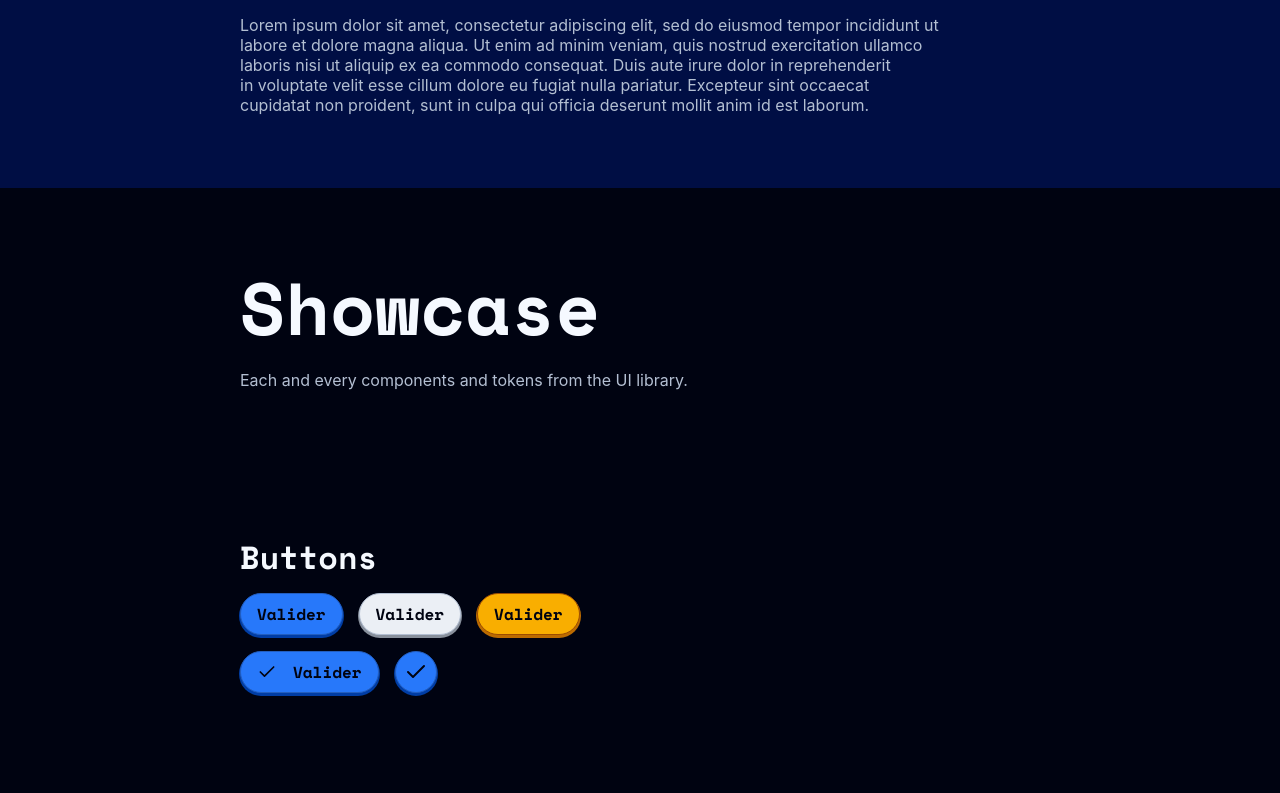
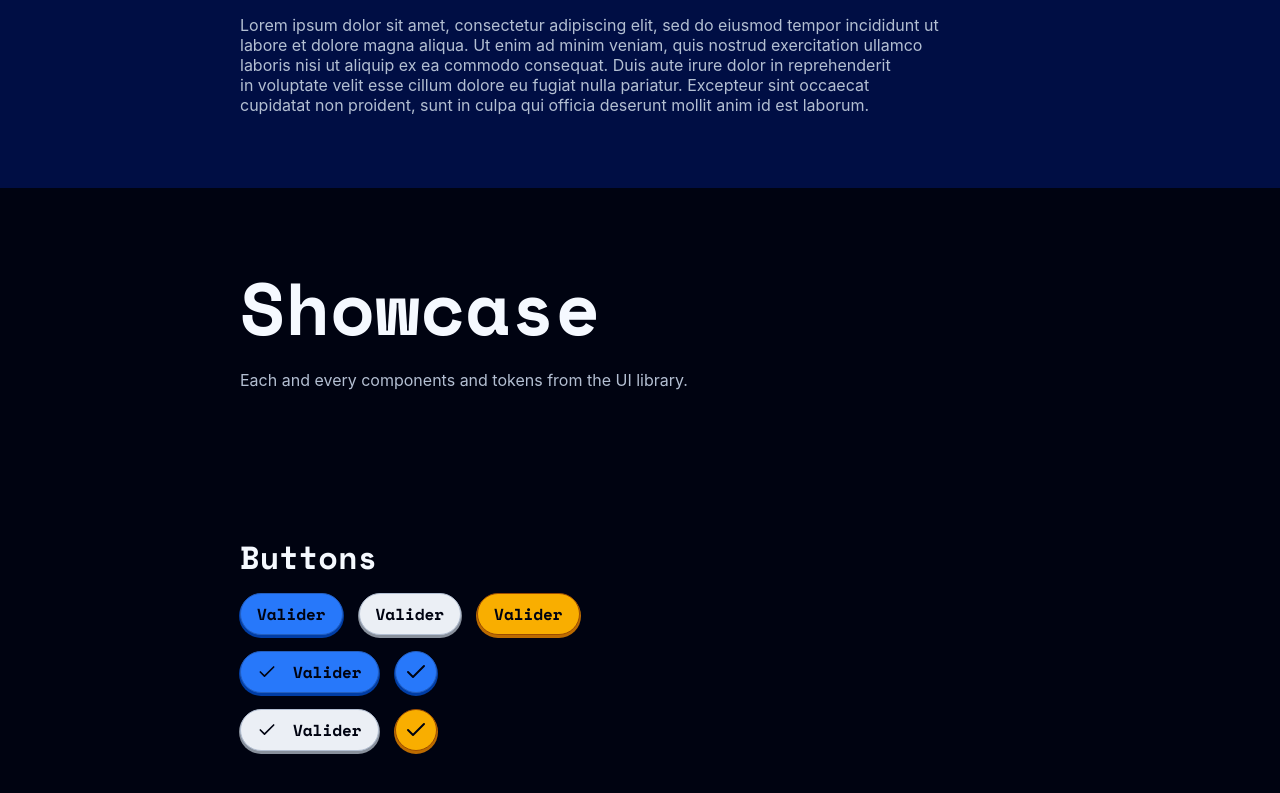
Before and after one commit to TooLoss/teletype-ui, a SvelteKit app: page / in a window 1280 px wide. Shown: the part 867-1660 px from the top of the page. Before the commit the page ends 1634 px from the top, so only its background shows below. Built offline with nearby package versions, Linux system fonts and the light colour scheme; a web font is replaced by a local one.

Commit message:
chore: button showcase href

```diff
--- a/src/routes/+page.svelte
+++ b/src/routes/+page.svelte
@@ -52,4 +52,8 @@
         <Button icon={Check}>Valider</Button>
         <Button icon={Check} />
     </Flex>
+    <Flex>
+        <Button href="/" variant="secondary" icon={Check}>Valider</Button>
+        <Button href="/" variant="variant" icon={Check} />
+    </Flex>
 </Stack>
```
